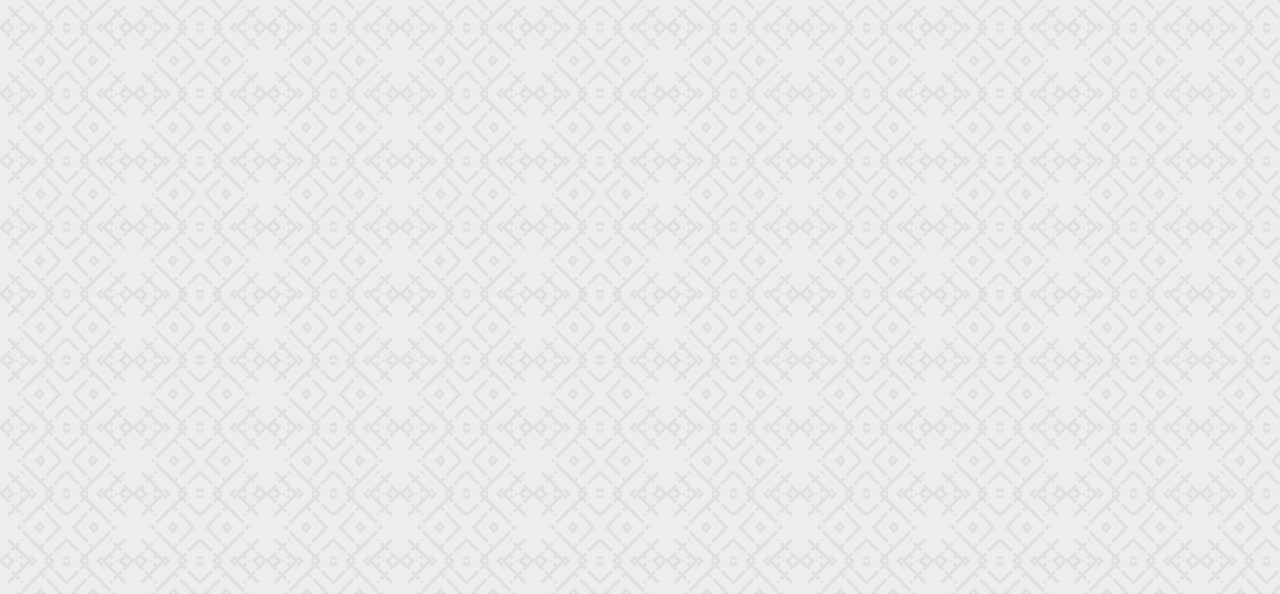
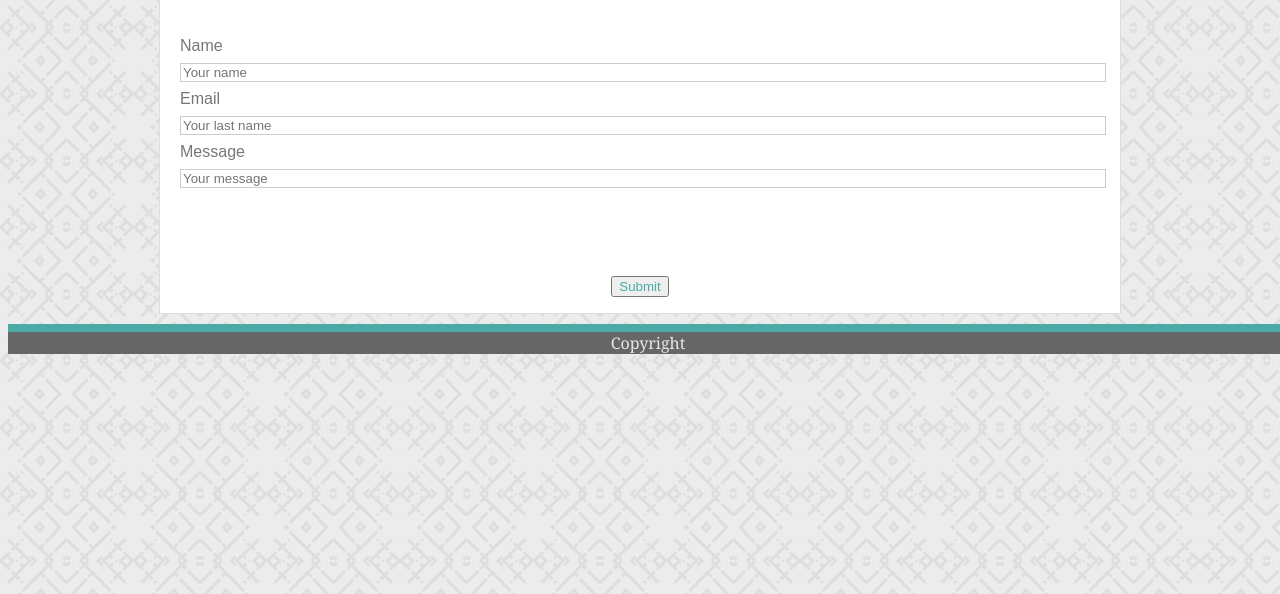
Before and after one commit to doz-a/Basic-Portfolio, a plain HTML site: page contact.html in a window 1280 px wide. Shown: the part 206-800 px from the top of the page. Drawn offline with Linux system fonts and the light colour scheme.

Commit message:
finished contact info

```diff
--- a/contact.html
+++ b/contact.html
@@ -22,7 +22,7 @@
             </section>
             <section class="right">
                 <!--add links here-->
-                <p>
+                <p class="links">
                     <a href="index.html">About</a> |
                     <a href="portfolio.html">Portfolio</a> |
                     <a href="contact.html">Contact</a>
@@ -31,6 +31,40 @@
         </section>
     </section>
 
+    <section class="main3">
+        <h2 class="main-header">
+            Contact Information
+        </h2>
+
+            <p class="contentbody">
+                <div class="typebox">
+                        <form action="/action_page.php">
+                            <label for="fname">Name</label>
+                            <input type="text" id="fname" name="firstname" placeholder="Your name">
+
+                            <label for="lname">Email</label>
+                            <input type="text" id="lname" name="lastname" placeholder="Your last name">
+
+                            <label for="message">Message</label>
+                            <input type="text" id="email" name="email" placeholder="Your message">
+
+                        </form>
+
+                </div>
+                <br>
+                <br>
+                <!--button right here-->
+                <button class="submit">
+                    Submit
+
+                </button>
+            </p>
+
+
+    </section>
+
+
+
     <footer>
             Copyright
     </footer>
--- a/style.css
+++ b/style.css
@@ -1,4 +1,4 @@
-/*font of main content body*/
+/*font of main content header*/
 .h2 {
     font-family: 'Georgia', Times, Times New Roman, serif;
     width: 100%;
@@ -10,6 +10,7 @@ body {
     background-image: url("./assets/images/herringbone.png");
     background-position: left top;
     font-family: 'Arial', 'Helvetica Neue', Helvetica, sans-serif;
+    text-align: left;
    }
 
 .clearfix:after {
@@ -18,16 +19,17 @@ body {
     display: table;
   }
 
+  /*header*/
 h1 {
     font-size: 25px;
     font-family: 'Georgia', Times, Times New Roman, serif;
     color: #ffffff
     }
 
-p{
+/*links*/
+.links {
     color: #777777;
     }
-/*links*/
 a:link {
     text-decoration: none;
     color: #777777;
@@ -69,15 +71,16 @@ section {
     font-family: 'Georgia', Times, Times New Roman, serif;
     }
 
-/*middle main content*/
+/*middle main content boxes*/
+/*index*/
 .main {
     width: 960px;
-    height: 470px;
+    height: 570px;
     margin: 0 auto;
     border: solid 1px #dddddd;
     background-color: #ffffff
 }
-
+/*portfolio*/
 .main2 {
     width: 960px;
     height: 610px;
@@ -86,6 +89,17 @@ section {
     background-color: #ffffff
 
 }
+/*contact*/
+.main3 {
+    width: 960px;
+    height: 410px;
+    margin: 0 auto;
+    border: solid 1px #dddddd;
+    background-color: #ffffff
+
+
+}
+/*portfolio main body content*/
 .about-aside {
     background-color: #ffffff;
     width: 280px;
@@ -100,6 +114,7 @@ section {
         width: 100%;
         border-bottom: 2px solid grey;
         color: #4aaaa5;
+        font-family: 'Georgia', Times, Times New Roman, serif;
         }
 
 .bio-pic {
@@ -136,7 +151,52 @@ section {
     color: #ffffff;
     font-family: "Georgia', Times, Times New Roman, serif";
 }
+.contentbody {
+    float: left;
+    text-align: left;
 
+}
+
+/*typebox*/
+
+input[type=text], select {
+    width: 100%;
+    margin: 8px 0;
+    display: inline-block;
+    border: 1px solid #ccc;
+  }
+.typebox {
+    padding: 20px;
+    text-align: left;
+  }
+
+
+/*my submit button*/
+.submit {
+    color: #4aaaa5;
+    font size: 24px;
+    margin: 24px;
+    }
+
+.submit:hover {
+    color: #3a6e6b;
+    font size: 24px;
+    margin: 0px;
+    }
+
+.submit:focus {
+    color: red
+    font size: 24px;
+    margin: 0px;
+    }
+
+.submit:active {
+    color: red
+    font-size: 24px;
+    margin: 0px;
+    }
+
+    /*footer*/
 footer {
     text-align: center;
     color: rgba(255, 255, 255, 0.842);
@@ -144,6 +204,6 @@ footer {
     font-family: 'Georgia', Times, Times New Roman, serif;
     position: absolute;
     width: 100%;
-    border-top: 4px solid #4aaaa5;
+    border-top: 8px solid #4aaaa5;
     margin-top: 10px;
     }
```
Also changed, not shown: index.html (+4 -2 lines), portfolio.html (+1 -1 lines), assets/images/animal1.jpg (added), assets/images/animal2.jpg (added), assets/images/animal3.jpg (added), assets/images/animal4.jpg (added), assets/images/animal5.jpg (added), assets/images/animal6.jpg (added).
